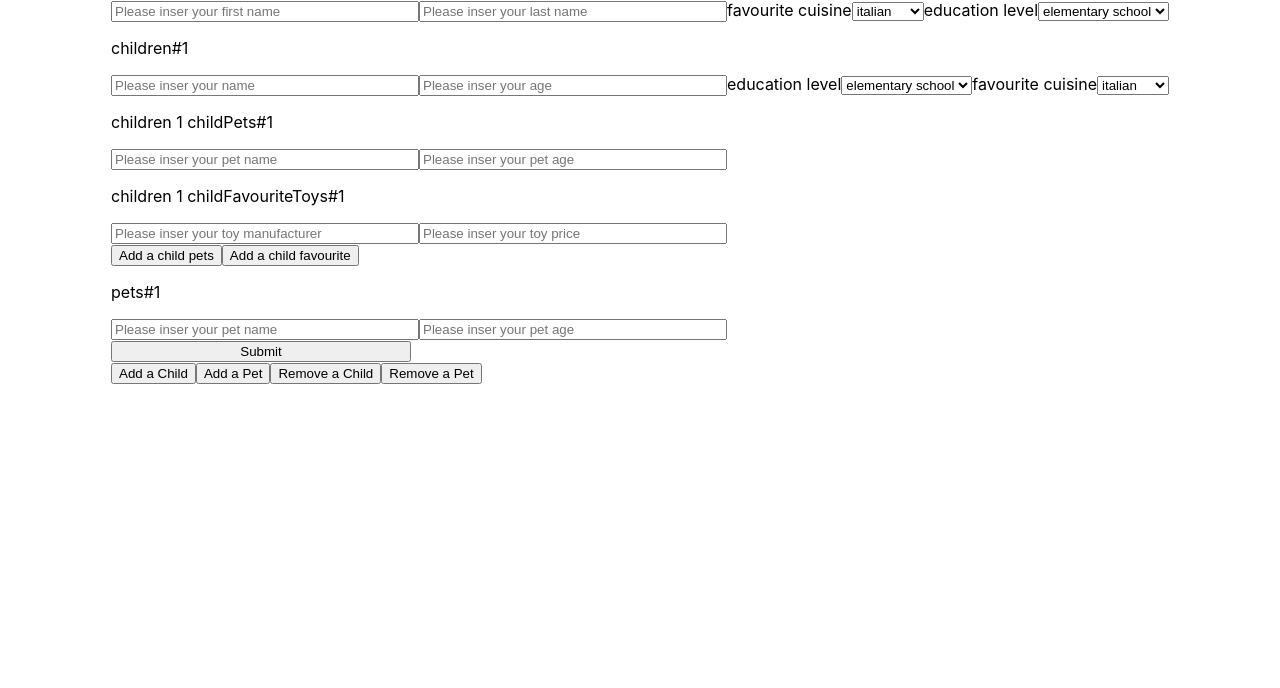
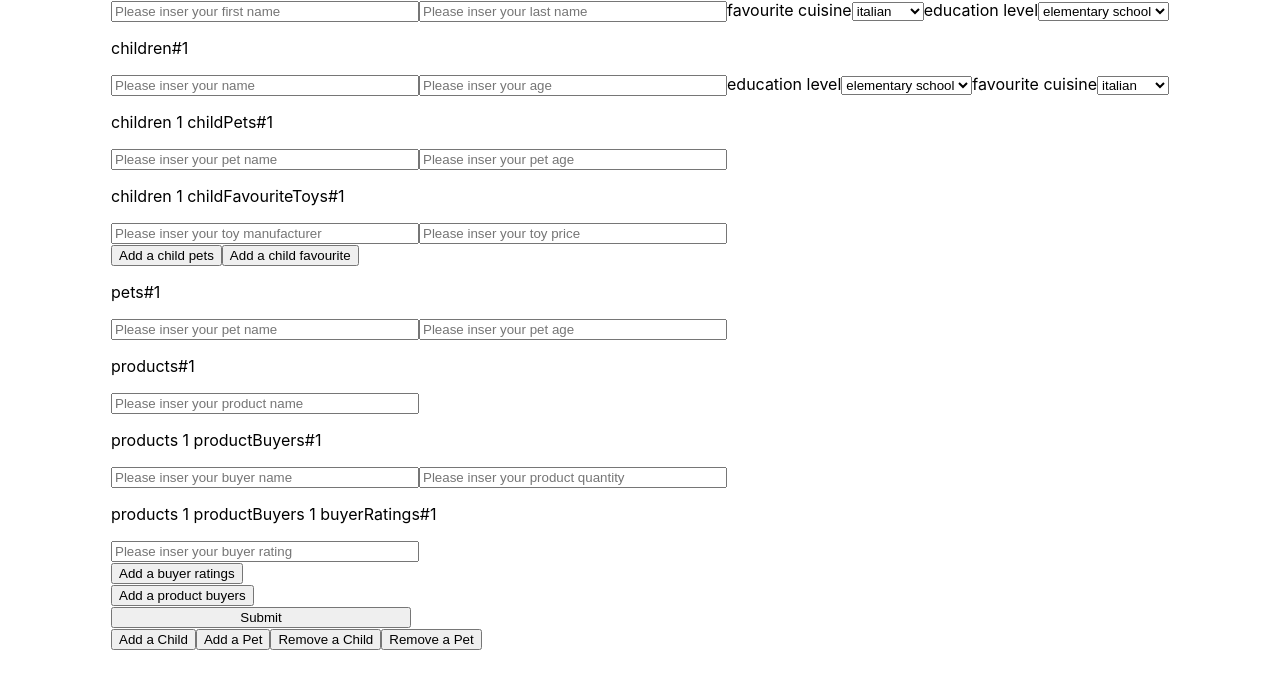
Before and after one commit to sergiogalici/recursive-form-from-db, a React (Create React App) app: page / in a window 1280 px wide. Shown: the top 688 px of the page. Built offline with nearby package versions, Linux system fonts and the light colour scheme.

Commit message:
Data Further Populated With Nested SubForms

```diff
--- a/src/data/data.ts
+++ b/src/data/data.ts
@@ -1,3 +1,5 @@
+import { Field } from "react-hook-form";
+
 const cuisines: FieldType[] = [
   {
     type: "option",
@@ -75,6 +77,43 @@ export const childField: FieldType[] = [
   },
 ];
 
+const ratingsField: FieldType[] = [
+  {
+    type: "input-number",
+    id: "buyerRating",
+  },
+];
+
+const productBuyerField: FieldType[] = [
+  {
+    type: "input-text",
+    id: "buyerName",
+  },
+  {
+    type: "input-number",
+    id: "productQuantity",
+  },
+  {
+    type: "subForm",
+    id: "buyerRatings",
+    multiple: true,
+    children: ratingsField,
+  },
+];
+
+const productField: FieldType[] = [
+  {
+    type: "input-text",
+    id: "productName",
+  },
+  {
+    type: "subForm",
+    id: "productBuyers",
+    multiple: true,
+    children: productBuyerField,
+  },
+];
+
 export const formConfig: FieldType[] = [
   {
     type: "input-text",
@@ -106,6 +145,12 @@ export const formConfig: FieldType[] = [
     multiple: true,
     children: petField,
   },
+  {
+    type: "subForm",
+    id: "products",
+    multiple: true,
+    children: productField,
+  },
 ];
 
 export type FormConfigType = FieldType[];
@@ -131,6 +176,9 @@ export const mappedSubFields: MappedSubFieldsType = {
   children: childField,
   childPets: petField,
   childFavouriteToys: favouriteToysField,
+  products: productField,
+  productBuyers: productBuyerField,
+  buyerRatings: ratingsField,
 };
 
 export type MappedSubFieldsType = {
@@ -138,4 +186,7 @@ export type MappedSubFieldsType = {
   children: FieldType[];
   childPets: FieldType[];
   childFavouriteToys: FieldType[];
+  products: FieldType[];
+  productBuyers: FieldType[];
+  buyerRatings: FieldType[];
 };
--- a/src/utils/formMapper.ts
+++ b/src/utils/formMapper.ts
@@ -7,7 +7,7 @@ export const formMapper = (
   return form.map((field) => {
     const newId = parent ? `${parent}.${index}.${field.id}` : "";
 
-    if (field.type === "subForm" && field.children && field.multiple) {
+    if (field.children && field.multiple) {
       let childrenToMap = field.children as MappedFieldType[][];
 
       childrenToMap = childrenToMap.map((child, i) => {
```
